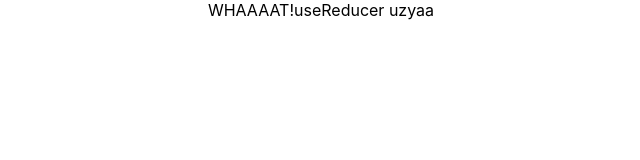
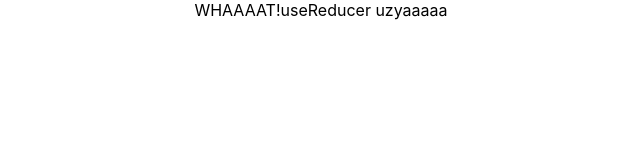
Before and after one commit to badishd-icodice-edu/git-demo, a React (Create React App) app: page / in a window 1280 px wide. Shown: the top 160 px of the page, without its empty margins (319-959 px from the left). Built offline with nearby package versions, Linux system fonts and the light colour scheme.

Commit message:
Tsatsa in da house

```diff
--- a/src/App.js
+++ b/src/App.js
@@ -6,6 +6,7 @@ function App() {
     <div className="App">
       WHAAAAT!
       <>useReducer uzyaa</>
+      aaa
     </div>
   );
 }
```
